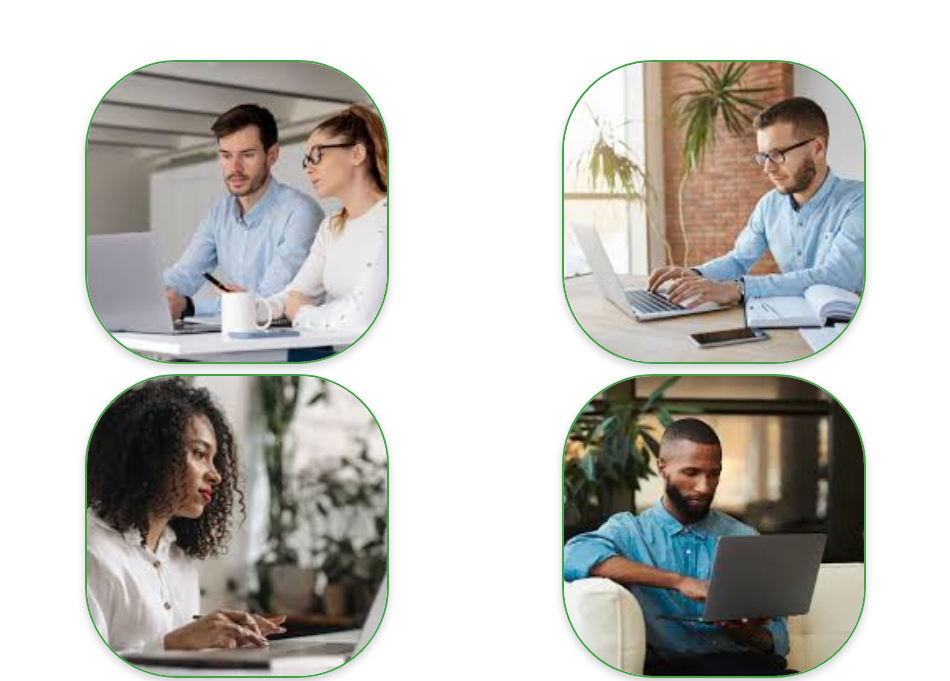
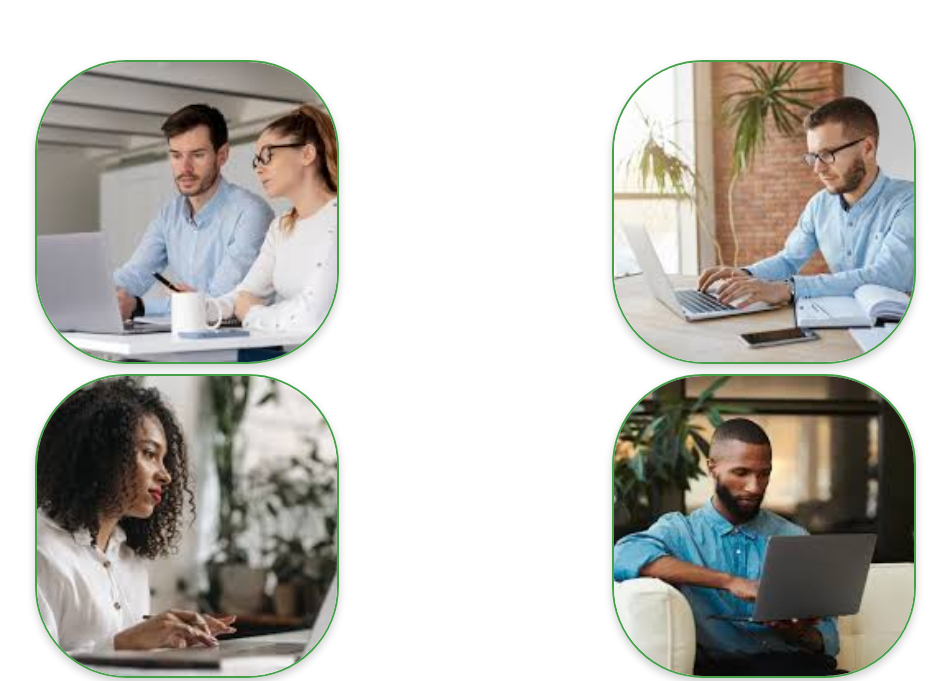
Before and after one commit to baiale12/Prentrega3, a plain HTML site: page pages/sustentabilidad.html in a window 1280 px wide. Shown: the part 803-1484 px from the top of the page, without its empty margins (165-1115 px from the left). Drawn offline with nearby package versions, Linux system fonts and the light colour scheme.

Commit message:
Cambios finales4

```diff
--- a/SCSS/_components.scss
+++ b/SCSS/_components.scss
@@ -91,8 +91,12 @@ video {
     gap: 10px;
     /* Espacio entre las imágenes */
     padding: 60px;
-    margin: 0 100px 0 100px;
+    max-width: auto;
+    text-align: center;
+    justify-content: center; /* Centra horizontalmente */
+    align-items: center;     /* Centra verticalmente */
 }
+
 
 .section_caja {
     display: flex;
@@ -120,14 +124,6 @@ video {
     padding: 10px;
     text-align: center;
 
-}
-
-.grid-container {
-    display: grid;
-    max-width: auto;
-    text-align: center;
-    justify-content: center; /* Centra horizontalmente */
-    align-items: center;     /* Centra verticalmente */
 }
 
 .grid-item img {
```
Also changed, not shown: CSS/styles.css, 1 other file.
